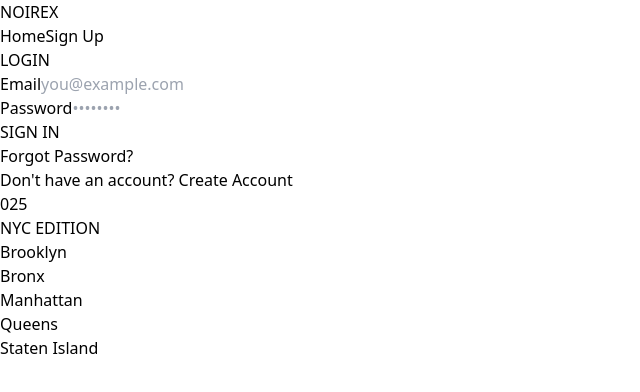
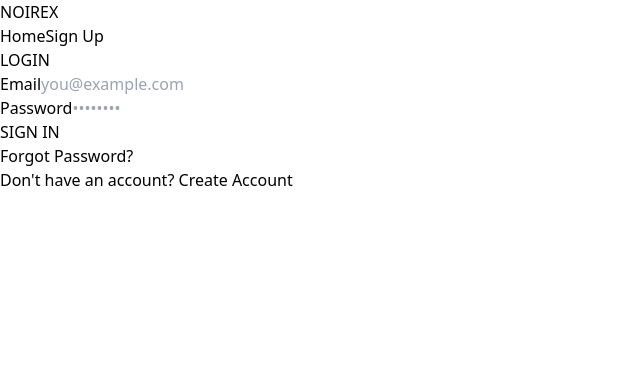
Before and after one commit to SMarson03/BOBApp, a React (Vite) app: page /LogIn in a window 1280 px wide. Shown: the top 392 px of the page, without its empty margins (0-640 px from the left). Built offline with nearby package versions, Linux system fonts and the light colour scheme; the HTML template or start-up script is replaced by a standard one.

Commit message:
test Login page change

```diff
--- a/src/components/pages/LogIn.jsx
+++ b/src/components/pages/LogIn.jsx
@@ -1,275 +1,144 @@
 import React, { useState } from "react";
 import { Link, useNavigate } from "react-router-dom";
 
-
-function LogIn(){
-
+function LogIn() {
   const navigate = useNavigate();
-
 
   const [error, setError] = useState("");
 
-
-const [formData,setFormData] = useState({
-
-    email:"",
-    password:""
-
+  const [formData, setFormData] = useState({
+    email: "",
+    password: ""
   });
 
-
-
-function handleChange(e){
-
+  function handleChange(e) {
     setFormData({
-
       ...formData,
-
-    [e.target.name]:e.target.value
-
+      [e.target.name]: e.target.value
     });
-
   }
 
-
-
-
-async function handleSubmit(e){
-
+  async function handleSubmit(e) {
     e.preventDefault();
-
     setError("");
 
-
-try{
-
-
+    try {
       const response = await fetch(
-
         "https://bobapp-e93h.onrender.com/NoirX/login",
-
         {
-
-        method:"POST",
-
-        headers:{
-
-            "Content-Type":"application/json"
-
+          method: "POST",
+          headers: {
+            "Content-Type": "application/json"
           },
-
-        body:JSON.stringify(formData)
-
+          body: JSON.stringify(formData)
         }
-
       );
 
-
-
-if(!response.ok){
-
-    throw new Error(
-        "Invalid email or password"
-    );
-
+      if (!response.ok) {
+        throw new Error("Invalid email or password");
       }
-
-
 
       const user = await response.json();
 
+      localStorage.setItem("user", JSON.stringify(user));
 
+      navigate(user.role === "ADMIN" ? "/Admin" : "/Home");
 
-localStorage.setItem(
-
-    "user",
-
-    JSON.stringify(user)
-
-);
-
-
-
-
-if(user.role === "ADMIN"){
-
-    navigate("/Admin");
-
+    } catch (error) {
+      setError(error.message);
+    }
   }
 
-else{
-
-    navigate("/Home");
-
-}
-
-
-
-}
-
-catch(error){
-
-    setError(error.message);
-
-}
-
-
-}
-
-
-
-
-
-return(
-
-<>
-
-
-<div className="
-min-h-screen
-bg-yellow-600
-flex
-items-center
-justify-center
-p-4
-">
-
+  return (
+    <div className="bg-yellow-600 flex justify-center p-3 sm:p-6 min-h-screen">
 
       <div className="
         relative
-min-h-[75vh]
-w-[90vw]
-max-w-5xl
+        w-full
+        max-w-7xl
         bg-amber-50
+        overflow-hidden
         shadow-xl
-overflow-hidden
       ">
 
-
-
-{/* HEADER */}
-
-<div className="
-relative
-z-20
-p-6
+        {/* Header */}
+        <header className="
           flex
           justify-between
           items-start
+          gap-4
+          p-4
+          sm:p-5
         ">
 
-
-<div className="text-lg font-bold">
-
+          <div className="text-xl font-bold">
             NOIREX
-
           </div>
 
+          <nav className="
+            flex
+            gap-5
+            text-sm
+            whitespace-nowrap
+          ">
+            <Link to="/Home">
+              Home
+            </Link>
+
+            <Link to="/SignUp">
+              Sign Up
+            </Link>
+          </nav>
+
+        </header>
 
 
-<div className="flex gap-6 text-sm">
-
-
-<Link to="/Home">
-
-Home
-
-</Link>
-
-
-
-<Link to="/SignUp">
-
-Sign Up
-
-</Link>
-
-
-</div>
-
-
-</div>
-
-
-
-
-
-{/* LOGIN CARD */}
-
+        {/* Login Section */}
+        <main className="
+          flex
+          justify-center
+          pt-4
+          pb-8
+          sm:pt-8
+        ">
 
           <div className="
-flex
-justify-center
-mt-10
-">
-
-
-
-<div className="
-w-[400px]
+            w-full
+            max-w-md
             border-4
             border-black
-p-8
+            p-5
+            sm:p-8
             bg-amber-50
           ">
 
-
-
             <h1 className="
-text-4xl
+              text-3xl
+              sm:text-4xl
               font-bold
               text-center
-mb-8
+              mb-6
             ">
-
               LOGIN
-
             </h1>
 
 
-
-
-
             <form
-
               onSubmit={handleSubmit}
-
               className="space-y-5"
-
             >
 
-
-
-
-
               <div>
-
-
-<label className="
-block
-text-sm
-font-bold
-mb-2
-">
-
+                <label className="block text-sm font-bold mb-2">
                   Email
-
                 </label>
 
-
-
                 <input
-
                   type="email"
-
                   name="email"
-
                   value={formData.email}
-
                   onChange={handleChange}
-
                   placeholder="you@example.com"
-
                   className="
                     w-full
                     p-3
@@ -277,46 +146,21 @@ border-2
                     border-black
                     bg-white
                   "
-
                 />
-
-
               </div>
 
 
-
-
-
-
-
               <div>
-
-
-<label className="
-block
-text-sm
-font-bold
-mb-2
-">
-
+                <label className="block text-sm font-bold mb-2">
                   Password
-
                 </label>
 
-
-
                 <input
-
                   type="password"
-
                   name="password"
-
                   value={formData.password}
-
                   onChange={handleChange}
-
                   placeholder="••••••••"
-
                   className="
                     w-full
                     p-3
@@ -324,40 +168,23 @@ border-2
                     border-black
                     bg-white
                   "
-
                 />
-
-
               </div>
 
 
-
-
-
               {error && (
-
                 <p className="
                   text-red-600
                   font-bold
                   text-sm
                 ">
-
                   {error}
-
                 </p>
-
               )}
 
 
-
-
-
-
-
               <button
-
                 type="submit"
-
                 className="
                   w-full
                   h-10
@@ -370,22 +197,11 @@ hover:bg-yellow-600
                   hover:text-black
                   transition
                 "
-
               >
-
                 SIGN IN
-
               </button>
 
-
-
-
             </form>
-
-
-
-
-
 
 
             <div className="
@@ -394,152 +210,40 @@ mt-6
               text-sm
             ">
 
-
-
               <Link
-
                 to="/ForgotPassword"
-
-className="
-text-yellow-700
-hover:underline
-"
-
+                className="text-yellow-700 hover:underline"
               >
-
                 Forgot Password?
-
               </Link>
 
 
-
-
-
               <p className="mt-4">
-
-
-Don't have an account?
-
-
-{" "}
-
-
+                Don't have an account?{" "}
 
                 <Link
-
                   to="/SignUp"
-
                   className="
                     font-bold
                     text-yellow-700
                     hover:underline
                   "
-
                 >
-
-
                   Create Account
-
-
                 </Link>
-
-
               </p>
-
-
-
 
             </div>
 
-
-
-
           </div>
 
-
-</div>
-
-
-
-
-
-
-
-
-{/* RIGHT INFO PANEL */}
-
-
-<div className="
-absolute
-top-24
-right-4
-text-sm
-text-right
-space-y-2
-z-20
-">
-
-
-
-<div className="
-text-2xl
-font-semibold
-">
-
-025
-
-</div>
-
-
-
-<div className="
-text-2xl
-font-semibold
-">
-
-NYC EDITION
-
-</div>
-
-
-
-
-<div>
-
-<div>Brooklyn</div>
-
-<div>Bronx</div>
-
-<div>Manhattan</div>
-
-<div>Queens</div>
-
-<div>Staten Island</div>
-
-
-</div>
-
-
-
-</div>
-
-
-
+        </main>
 
 
       </div>
 
     </div>
-
-
-
-</>
-
   );
-
-
 }
 
-
-
 export default LogIn;
```
Lines whose indentation alone changed are shown as unchanged.
